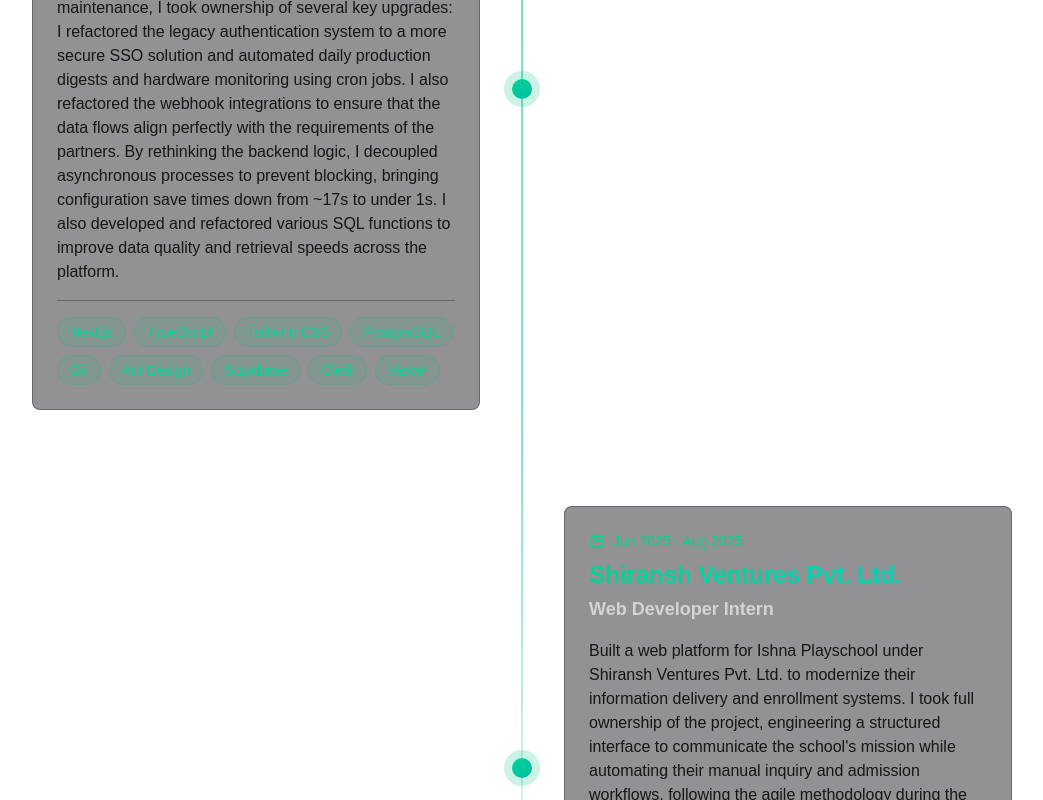
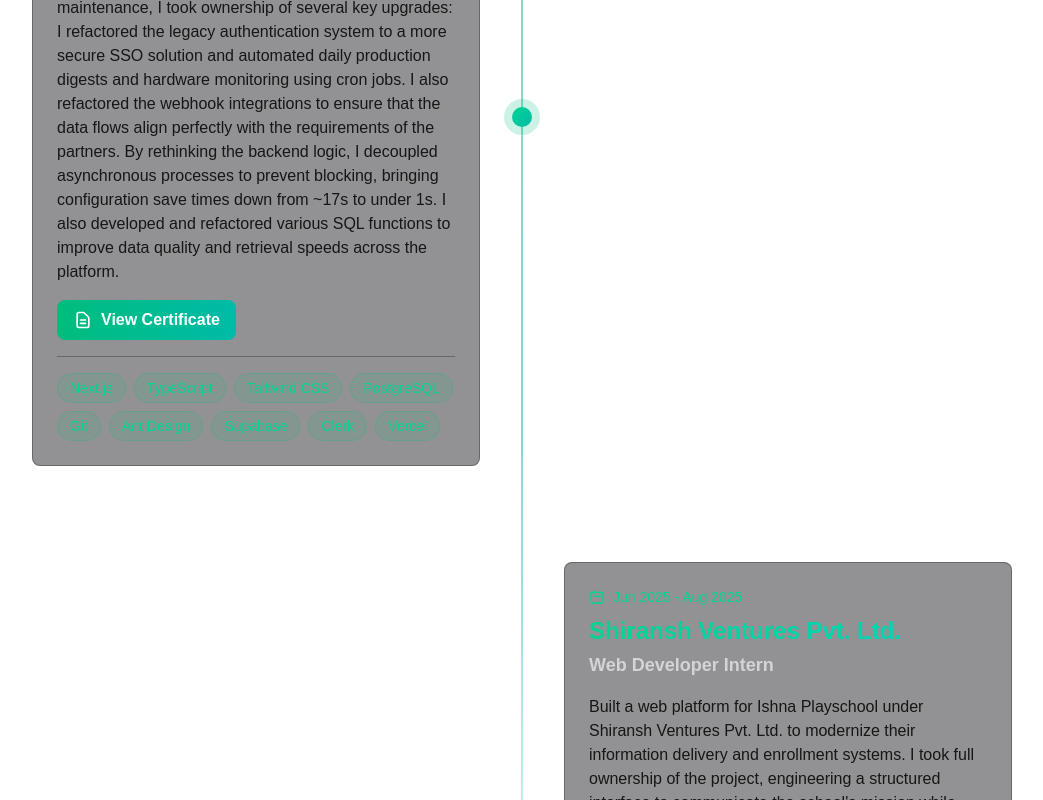
Before and after one commit to AvyayNayakSujir/Portfolio, a Next.js app: page / in a window 1280 px wide. Shown: the part 1297-2097 px from the top of the page, without its empty margins (118-1161 px from the left). Built offline with nearby package versions, Linux system fonts and the light colour scheme.

Commit message:
add: links for internship certificates

```diff
--- a/src/components/Timeline.tsx
+++ b/src/components/Timeline.tsx
@@ -8,6 +8,7 @@
   timeline: string;
   contributions: string;
   techStack: string[];
+  certificate?: string;
 }
 
 const experiences: Experience[] = [
@@ -18,6 +19,7 @@
     contributions:
       "Worked on an analytical application that tracks production across various pallet manufacturing facilities. I fixed various critical UX bugs, API issues and data inconsistencies, improving reliability. Beyond maintenance, I took ownership of several key upgrades: I refactored the legacy authentication system to a more secure SSO solution and automated daily production digests and hardware monitoring using cron jobs. I also refactored the webhook integrations to ensure that the data flows align perfectly with the requirements of the partners. By rethinking the backend logic, I decoupled asynchronous processes to prevent blocking, bringing configuration save times down from ~17s to under 1s. I also developed and refactored various SQL functions to improve data quality and retrieval speeds across the platform.",
     techStack: ["Next.js", "TypeScript", "Tailwind CSS", "PostgreSQL", "Git", "Ant Design", "Supabase", "Clerk", "Vercel"],
+    certificate: "https://drive.google.com/file/d/18gMRxz1vNTvph1VsP9tT3o4PY_4_t9Cl/view?usp=sharing",
   },
   {
     company: "Shiransh Ventures Pvt. Ltd.",
@@ -26,6 +28,7 @@
     contributions:
       "Built a web platform for Ishna Playschool under Shiransh Ventures Pvt. Ltd. to modernize their information delivery and enrollment systems. I took full ownership of the project, engineering a structured interface to communicate the school's mission while automating their manual inquiry and admission workflows, following the agile methodology during the development process. My focus was on transforming a traditional administrative process into a streamlined digital experience that simplified operations for both the staff and parents.",
     techStack: ["React.js", "TypeScript", "Tailwind CSS", "Firebase","Git"],
+    certificate: "https://drive.google.com/file/d/1I64tY8fj2xN9fcgW44e98N0BBNFq_Rsy/view?usp=sharing",
   },
 ];
 
@@ -185,6 +188,31 @@
       {/* Contributions */}
       <ul className={`space-y-2`}>{experience.contributions}</ul>
 
+      {/* Certificate Button */}
+      {experience.certificate && (
+        <a
+          href={experience.certificate}
+          target="_blank"
+          rel="noopener noreferrer"
+          className="inline-flex items-center gap-2 mt-4 px-4 py-2 bg-gradient-to-r from-emerald-500 to-teal-500 hover:from-emerald-600 hover:to-teal-600 text-white font-semibold rounded-lg transition-all duration-300 hover:scale-105 hover:shadow-lg hover:shadow-emerald-500/30"
+        >
+          <svg
+            className="w-5 h-5"
+            fill="none"
+            stroke="currentColor"
+            viewBox="0 0 24 24"
+          >
+            <path
+              strokeLinecap="round"
+              strokeLinejoin="round"
+              strokeWidth={2}
+              d="M9 12h6m-6 4h6m2 5H7a2 2 0 01-2-2V5a2 2 0 012-2h5.586a1 1 0 01.707.293l5.414 5.414a1 1 0 01.293.707V19a2 2 0 01-2 2z"
+            />
+          </svg>
+          View Certificate
+        </a>
+      )}
+
       {/* Tech Stack */}
       <div className="mt-4 pt-4 border-t border-zinc-700/50">
         <div className="flex flex-wrap gap-2">
```
